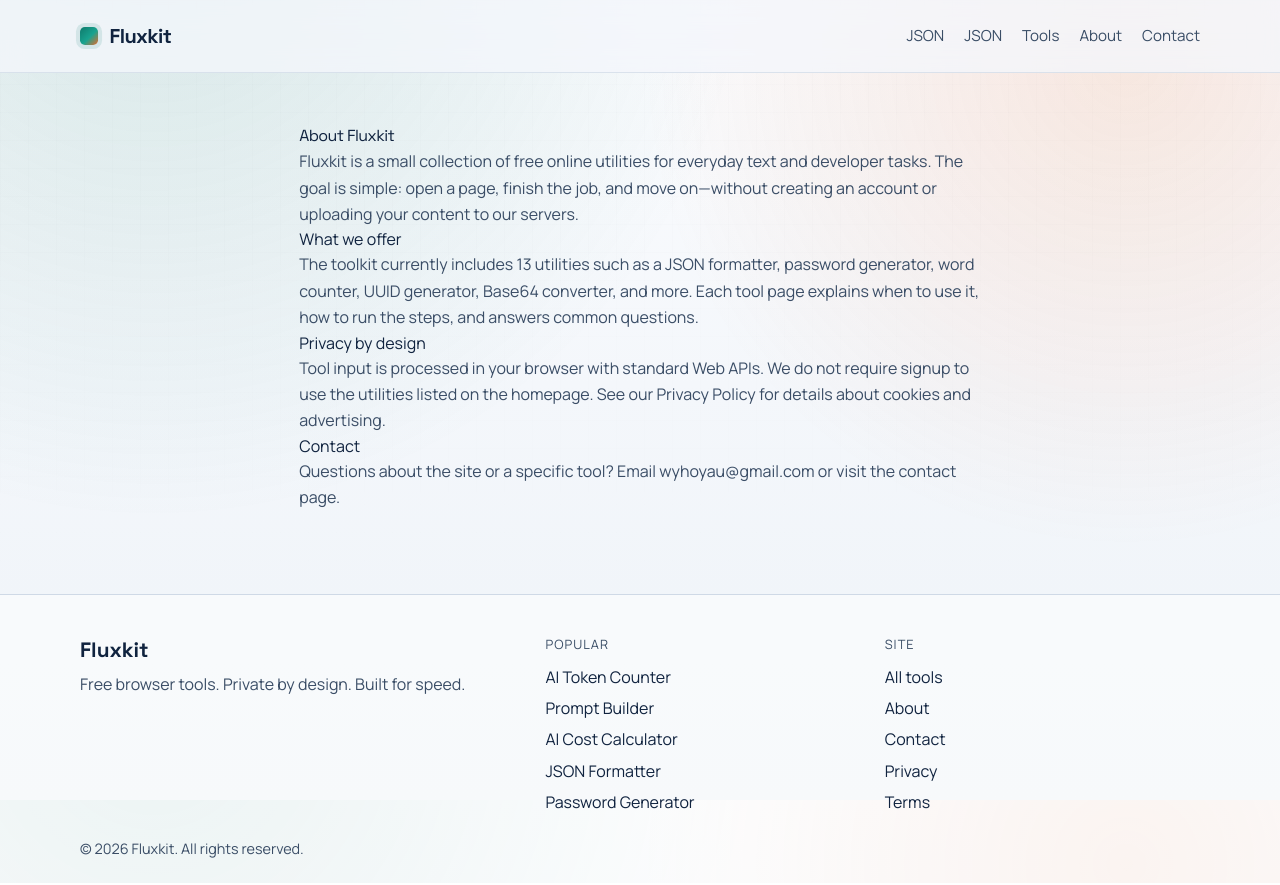
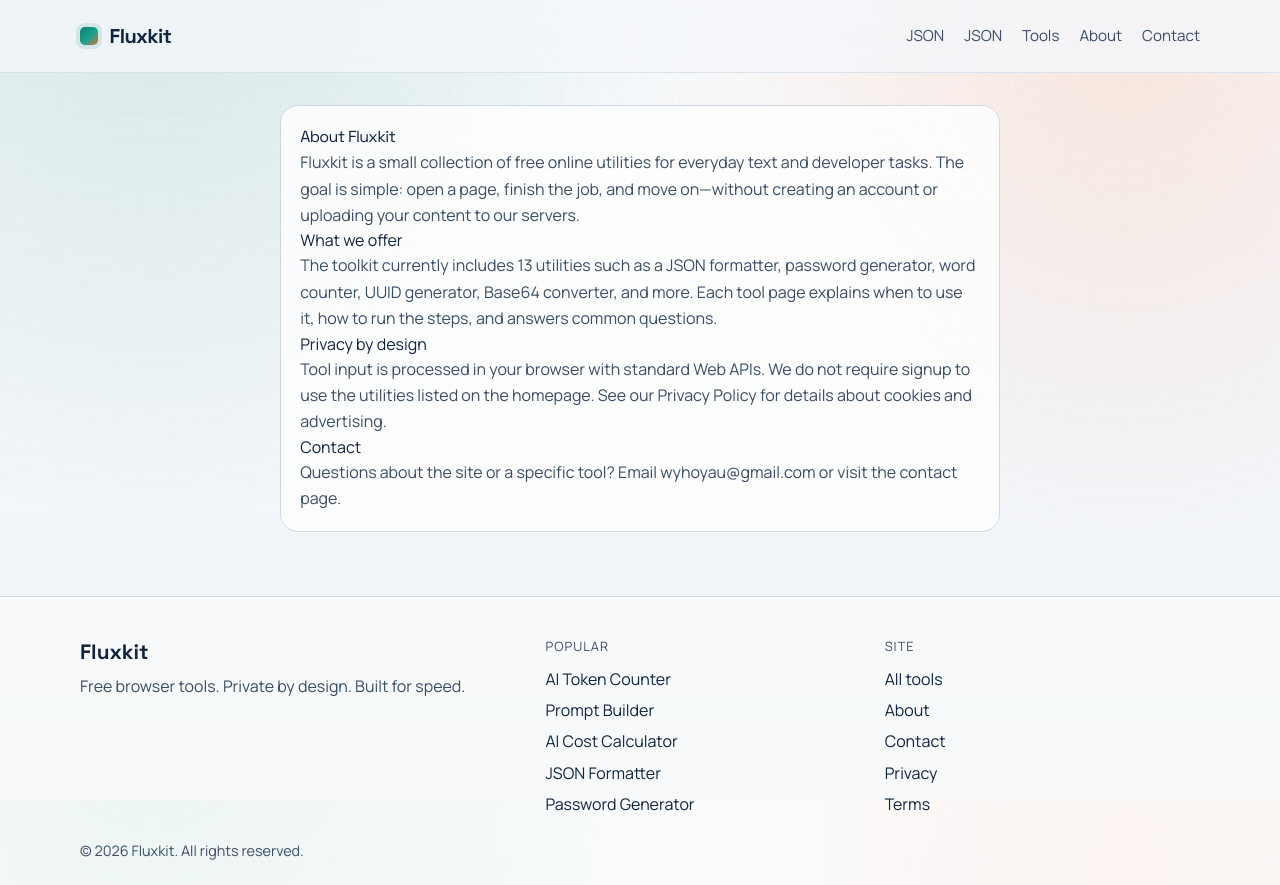
Before and after one commit to qiuhawei/kitflux, a Next.js app: page /about in a window 1280 px wide. Built offline with nearby package versions, Linux system fonts and the light colour scheme; no server answers.

Commit message:
Restore tool page panel borders after JSON studio styles.
Co-authored-by: Cursor <cursoragent@cursor.com>

```diff
--- a/src/app/globals.css
+++ b/src/app/globals.css
@@ -823,6 +823,17 @@ textarea {
 .guide-block,
 .faq-block,
 .related-block,
+.result-box,
+.prose-page {
+  border: 1px solid var(--line);
+  border-radius: var(--radius);
+  background: rgba(255, 255, 255, 0.84);
+}
+
+.tool-workspace,
+.guide-block,
+.faq-block,
+.related-block,
 .prose-page {
   padding: 1.2rem;
   margin-top: 1rem;
```
